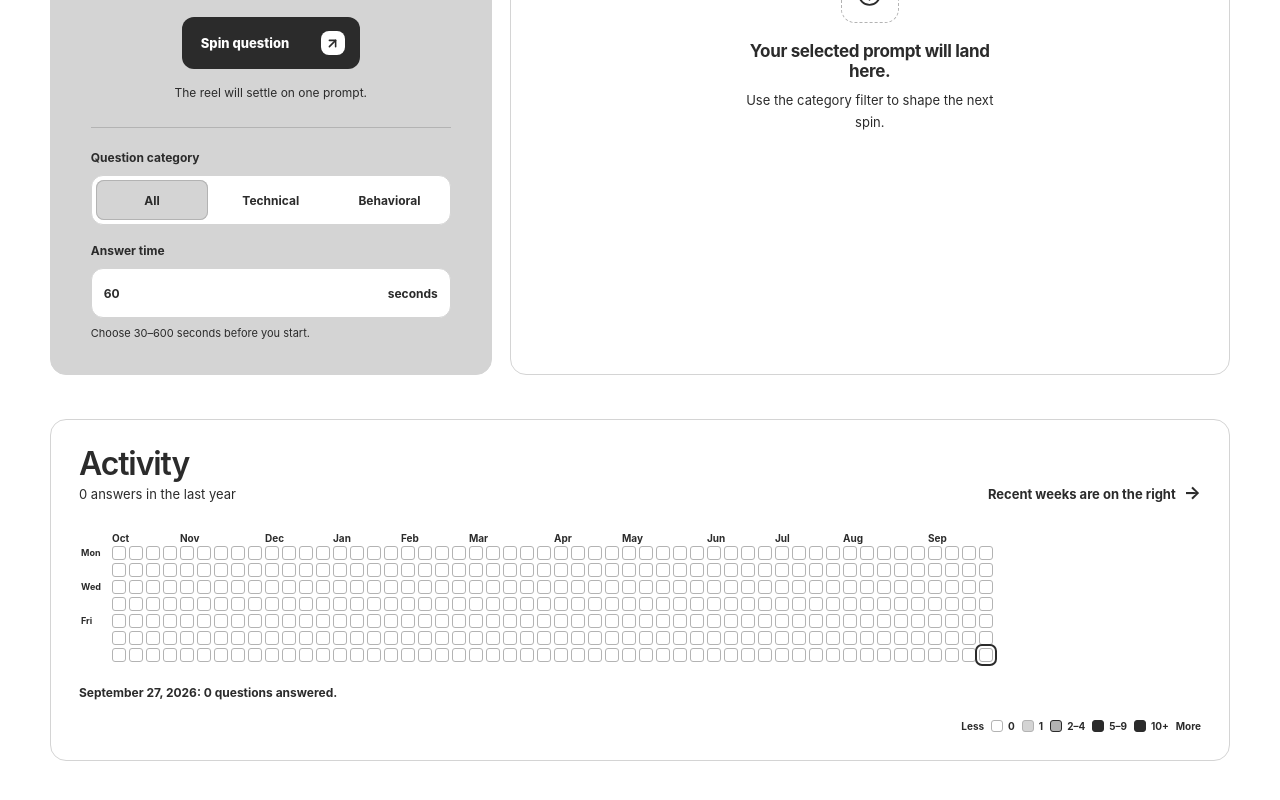
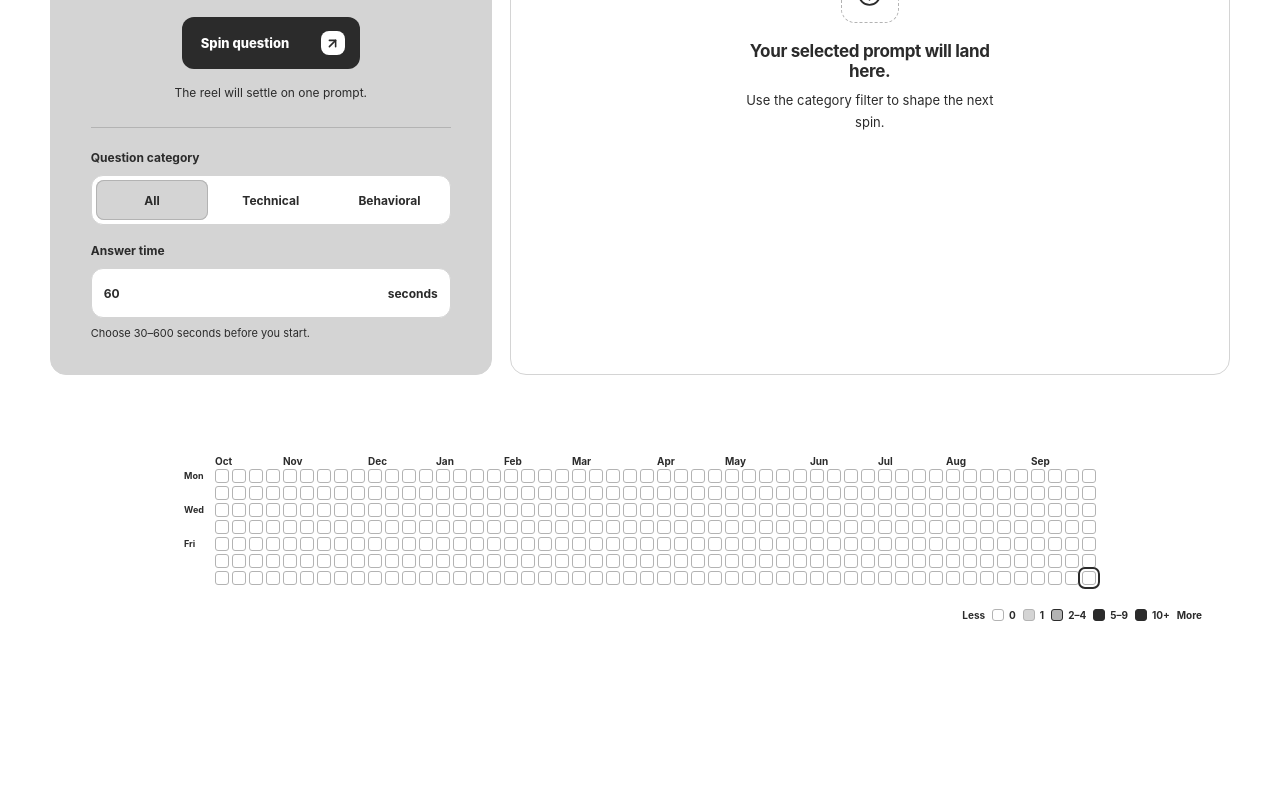
Before and after one commit to KianFratz/spinner, a React (Vite) app: page / in a window 1280 px wide. Shown: the part 362-1162 px from the top of the page. After the commit the page ends 1083 px from the top, so only its background shows below. Built offline with nearby package versions, Linux system fonts and the light colour scheme.

Commit message:
refactor: simplify activity panel layout and remove unnecessary details from activity grid

```diff
--- a/src/App.css
+++ b/src/App.css
@@ -538,47 +538,9 @@ button {
 .activity-panel {
   margin-bottom: 72px;
   padding: clamp(18px, 3vw, 28px);
-  border: 1px solid var(--line);
+  border: 0;
   border-radius: 16px;
   background: var(--surface);
-}
-
-.activity-panel__header {
-  display: flex;
-  align-items: end;
-  justify-content: space-between;
-  gap: 24px;
-  margin-bottom: 20px;
-}
-
-.activity-panel__header h2 {
-  margin-bottom: 5px;
-  color: var(--ink);
-  font-size: clamp(24px, 3vw, 32px);
-  font-weight: 580;
-  letter-spacing: -0.035em;
-  line-height: 1;
-}
-
-.activity-panel__header p {
-  margin-bottom: 0;
-  color: var(--muted);
-  font-size: 13px;
-  line-height: 1.45;
-}
-
-.activity-scroll-hint {
-  flex: none;
-  font-weight: 700;
-  text-align: right;
-}
-
-.activity-scroll-hint span {
-  display: inline-block;
-  margin-left: 5px;
-  color: var(--accent);
-  font-size: 18px;
-  line-height: 0;
 }
 
 .activity-scroll {
@@ -617,7 +579,8 @@ button {
   grid-template-rows: 16px repeat(7, 14px);
   gap: 3px;
   width: max-content;
-  min-width: 100%;
+  min-width: 0;
+  margin-inline: auto;
 }
 
 .activity-month {
@@ -698,22 +661,13 @@ button {
   outline-offset: 2px;
 }
 
-.activity-detail {
-  min-height: 20px;
-  margin: 12px 0 0;
-  color: var(--ink);
-  font-size: 12px;
-  font-weight: 700;
-  line-height: 1.5;
-}
-
 .activity-legend {
   display: flex;
   align-items: center;
   justify-content: flex-end;
   flex-wrap: wrap;
   gap: 7px;
-  margin-top: 16px;
+  margin-top: 14px;
   color: var(--muted);
   font-size: 10px;
   font-weight: 700;
@@ -863,17 +817,6 @@ button {
     padding: 20px 16px;
   }
 
-  .activity-panel__header {
-    align-items: flex-start;
-    flex-direction: column;
-    gap: 12px;
-    margin-bottom: 18px;
-  }
-
-  .activity-scroll-hint {
-    text-align: left;
-  }
-
   .activity-calendar {
     grid-template-columns: 30px repeat(52, 18px);
     grid-template-rows: 16px repeat(7, 18px);
@@ -886,7 +829,7 @@ button {
   }
 
   .activity-legend {
-    justify-content: flex-start;
+    justify-content: flex-end;
   }
 }
 
--- a/src/components/ActivityGrid.tsx
+++ b/src/components/ActivityGrid.tsx
@@ -36,12 +36,7 @@ function ActivityGrid({ activityByDate }: ActivityGridProps) {
   const calendar = buildActivityCalendar(activityByDate, today)
   const calendarDays = calendar.weeks.flat()
   const todayKey = formatLocalDate(today)
-  const [selectedDate, setSelectedDate] = useState(todayKey)
   const [activeDate, setActiveDate] = useState(todayKey)
-  const selectedDay = calendarDays.find((day) => day.date === selectedDate)
-  const selectedDayDescription = selectedDay?.isFuture
-    ? describeUnavailableDay(selectedDate)
-    : describeDay(selectedDate, activityByDate[selectedDate] ?? 0)
 
   useEffect(() => {
     const currentTime = new Date()
@@ -58,9 +53,6 @@ function ActivityGrid({ activityByDate }: ActivityGridProps) {
       )
 
       setActiveDate((date) =>
-        date === previousTodayKey || !nextVisibleDates.has(date) ? nextTodayKey : date,
-      )
-      setSelectedDate((date) =>
         date === previousTodayKey || !nextVisibleDates.has(date) ? nextTodayKey : date,
       )
       setToday(nextToday)
@@ -99,20 +91,7 @@ function ActivityGrid({ activityByDate }: ActivityGridProps) {
   }
 
   return (
-    <section className="activity-panel" aria-labelledby="activity-heading">
-      <div className="activity-panel__header">
-        <div>
-          <h2 id="activity-heading">Activity</h2>
-          <p>
-            {calendar.totalAnswered}{' '}
-            {calendar.totalAnswered === 1 ? 'answer' : 'answers'} in the last year
-          </p>
-        </div>
-        <p className="activity-scroll-hint">
-          Recent weeks are on the right <span aria-hidden="true">→</span>
-        </p>
-      </div>
-
+    <section className="activity-panel" aria-label="Practice activity tracker">
       <div
         aria-label="Year activity calendar; scroll horizontally to explore"
         className="activity-scroll"
@@ -177,28 +156,19 @@ function ActivityGrid({ activityByDate }: ActivityGridProps) {
                   title={description}
                   tabIndex={day.date === activeDate ? 0 : -1}
                   type="button"
-                  onClick={() => setSelectedDate(day.date)}
-                  onFocus={() => {
-                    setActiveDate(day.date)
-                    setSelectedDate(day.date)
-                  }}
+                  onFocus={() => setActiveDate(day.date)}
                   onKeyDown={(event) =>
                     handleDayKeyDown(
                       event,
                       weekIndex * weekdayLabels.length + weekdayIndex,
                     )
                   }
-                  onMouseEnter={() => setSelectedDate(day.date)}
                 />
               )
             }),
           )}
         </div>
       </div>
-
-      <p className="activity-detail" id="activity-day-detail" aria-live="polite">
-        {selectedDayDescription}
-      </p>
 
       <div className="activity-legend" aria-label="Answer count legend">
         <span>Less</span>
```
Also changed, not shown: 3 other files (tests, documents, lock files or other folders).
